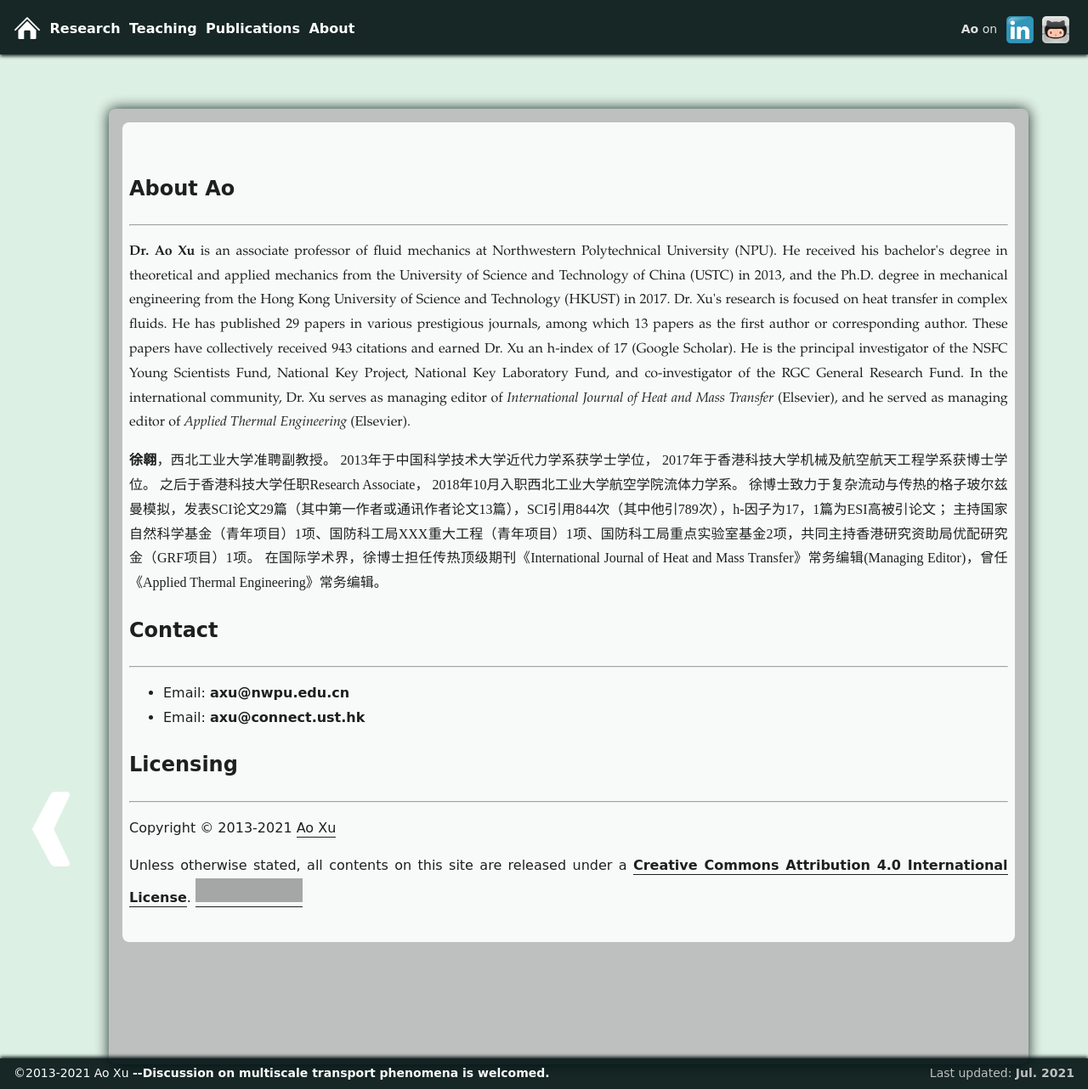
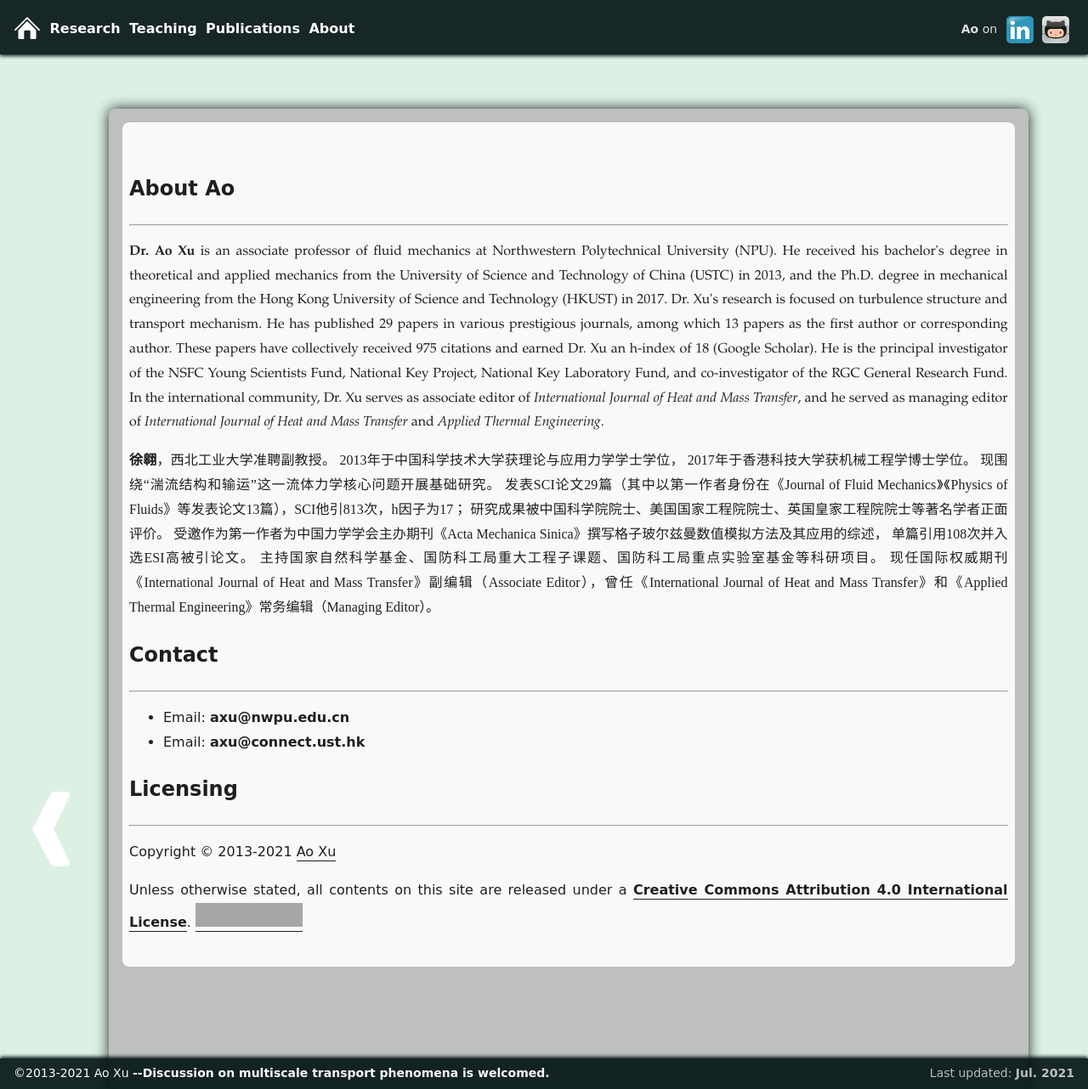
Before and after one commit to xuaoxiqi/xuaoxiqi.github.io, a Jekyll site: the page built from about.html, in a window 1280 px wide and 1282 px high. Shown: the whole window at 85% size. Built offline with Jekyll 4.4.1, drawn with Linux system fonts in a browser that asks for light colours; some web fonts are replaced; grey boxes are pictures that could not be loaded.

Commit message:
update about

```diff
--- a/about.html
+++ b/about.html
@@ -18,22 +18,24 @@ title: About
 <p style="text-align:justify;font-family:Palatino Linotype" ><strong>Dr. Ao Xu</strong> is an associate professor of fluid mechanics at Northwestern Polytechnical University (NPU).
 He received his bachelor's degree in theoretical and applied mechanics from the University of Science and Technology of China (USTC) in 2013,
 and the Ph.D. degree in mechanical engineering from the Hong Kong University of Science and Technology (HKUST) in 2017.
-Dr. Xu's research is focused on heat transfer in complex fluids.
+Dr. Xu's research is focused on turbulence structure and transport mechanism.
 He has published 29 papers in various prestigious journals, among which 13 papers as the first author or corresponding author.
-These papers have collectively received 943 citations and earned Dr. Xu an h-index of 17 (Google Scholar).
+These papers have collectively received 975 citations and earned Dr. Xu an h-index of 18 (Google Scholar).
 He is the principal investigator of the NSFC Young Scientists Fund, National Key Project, National Key Laboratory Fund, and co-investigator of the RGC General Research Fund.
-In the international community, Dr. Xu serves as managing editor of <i>International Journal of Heat and Mass Transfer</i> (Elsevier), and he served as managing editor of <i>Applied Thermal Engineering</i> (Elsevier).
+In the international community, Dr. Xu serves as associate editor of <i>International Journal of Heat and Mass Transfer</i>, and he served as managing editor of <i>International Journal of Heat and Mass Transfer</i> and <i>Applied Thermal Engineering</i>.
 </p>
 
 
 <p style="text-align:justify;font-family:FangSong" ><strong>徐翱</strong>，西北工业大学准聘副教授。
-2013年于中国科学技术大学近代力学系获学士学位，
-2017年于香港科技大学机械及航空航天工程学系获博士学位。
-之后于香港科技大学任职Research Associate，
-2018年10月入职西北工业大学航空学院流体力学系。
-徐博士致力于复杂流动与传热的格子玻尔兹曼模拟，发表SCI论文29篇（其中第一作者或通讯作者论文13篇），SCI引用844次（其中他引789次），h-因子为17，1篇为ESI高被引论文；
-主持国家自然科学基金（青年项目）1项、国防科工局XXX重大工程（青年项目）1项、国防科工局重点实验室基金2项，共同主持香港研究资助局优配研究金（GRF项目）1项。
-在国际学术界，徐博士担任传热顶级期刊《International Journal of Heat and Mass Transfer》常务编辑(Managing Editor)，曾任《Applied Thermal Engineering》常务编辑。
+2013年于中国科学技术大学获理论与应用力学学士学位，
+2017年于香港科技大学获机械工程学博士学位。
+现围绕“湍流结构和输运”这一流体力学核心问题开展基础研究。
+发表SCI论文29篇（其中以第一作者身份在《Journal of Fluid Mechanics》《Physics of Fluids》等发表论文13篇），SCI他引813次，h因子为17；
+研究成果被中国科学院院士、美国国家工程院院士、英国皇家工程院院士等著名学者正面评价。
+受邀作为第一作者为中国力学学会主办期刊《Acta Mechanica Sinica》撰写格子玻尔兹曼数值模拟方法及其应用的综述，
+单篇引用108次并入选ESI高被引论文。
+主持国家自然科学基金、国防科工局重大工程子课题、国防科工局重点实验室基金等科研项目。
+现任国际权威期刊《International Journal of Heat and Mass Transfer》副编辑（Associate Editor），曾任《International Journal of Heat and Mass Transfer》和《Applied Thermal Engineering》常务编辑（Managing Editor）。
 </p>
 
     <h2>Contact</h2>
--- a/research.html
+++ b/research.html
@@ -17,7 +17,7 @@ title: Research
 
     <p style="text-align:justify">
 I am currently working as an associate professor at Northwestern Polytechnical University.
-My research is focused on turbulent structure and transport mechanisms, which include
+My research is focused on turbulence structure and transport mechanism, which include
 (i) vortices evolution in turbulent thermal convection, particularly during flow reversal process;
 (ii) heat transport mechanism in turbulence, and strategies to enhance/weaken heat transfer efficiency with active or passive flow controls;
 (iii) mass transport mechanism in turbulence, and strategies to weaken mixing for pollutant particles or enhance mixing for chemically reactive flows.
```
Also changed, not shown: other parts of research.html (+4 -0 lines).
